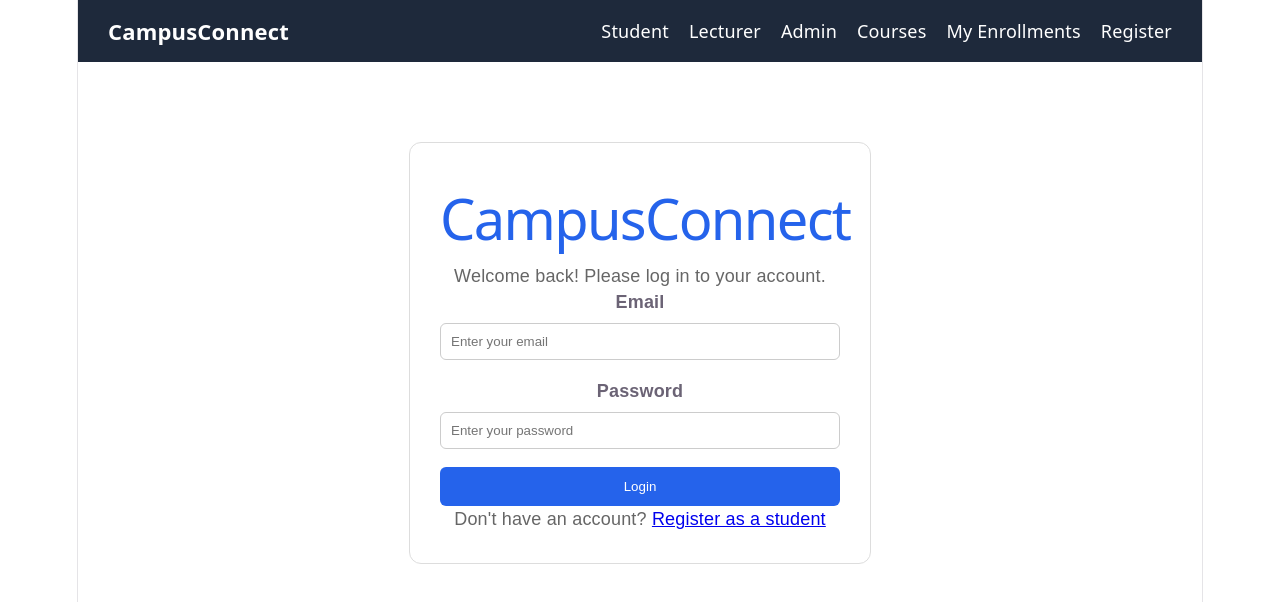
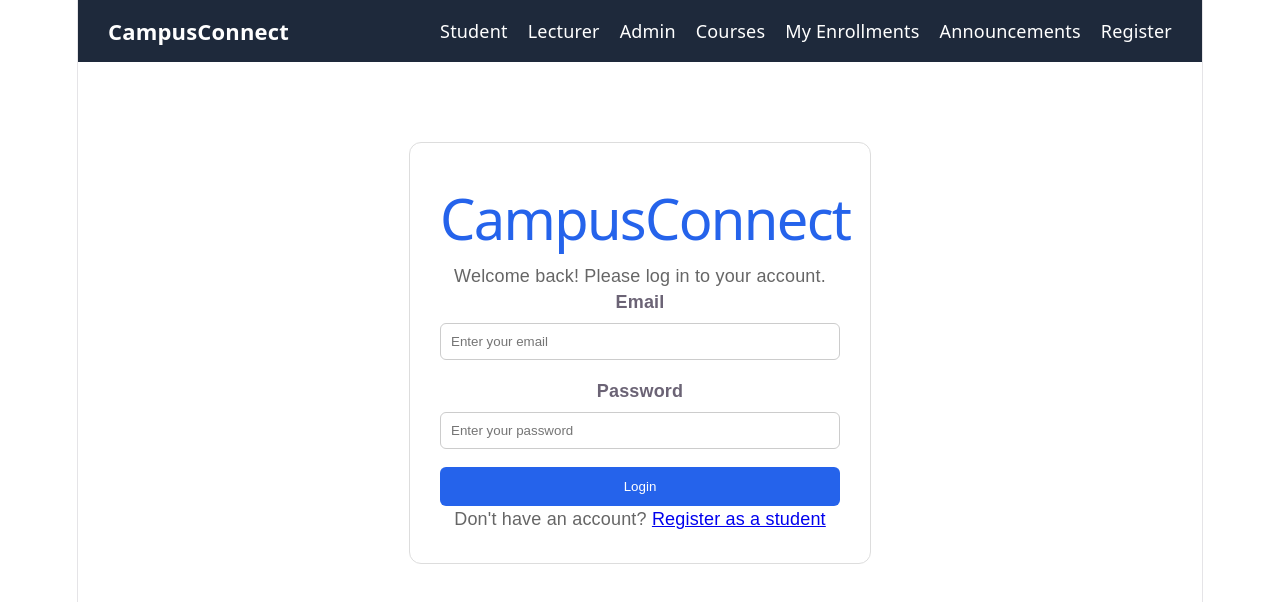
Before and after one commit to biniyam-rgb/CampusConnect, a React app in the folder frontend/: page / in a window 1280 px wide. Shown: the top 602 px of the page. Built offline with nearby package versions, Linux system fonts and the light colour scheme; the HTML template or start-up script is replaced by a standard one.

Commit message:
add announcements to navbar

```diff
--- a/frontend/src/components/Navbar.jsx
+++ b/frontend/src/components/Navbar.jsx
@@ -15,6 +15,7 @@ function Navbar() {
         <Link to="/admin-dashboard">Admin</Link>
         <Link to="/courses">Courses</Link>
         <Link to="/enrollments">My Enrollments</Link>
+        <Link to="/announcements">Announcements</Link>
         <Link to="/register">Register</Link>
       </div>
     </nav>
```
